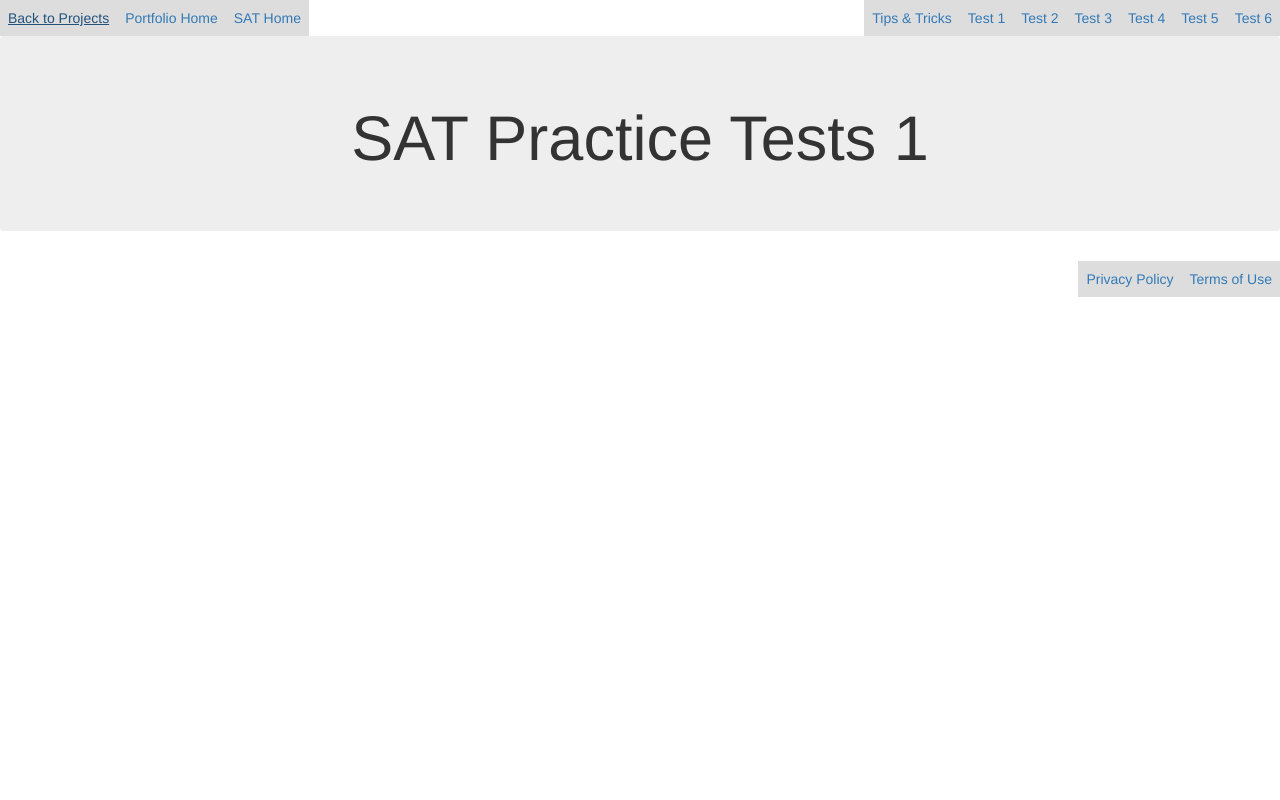
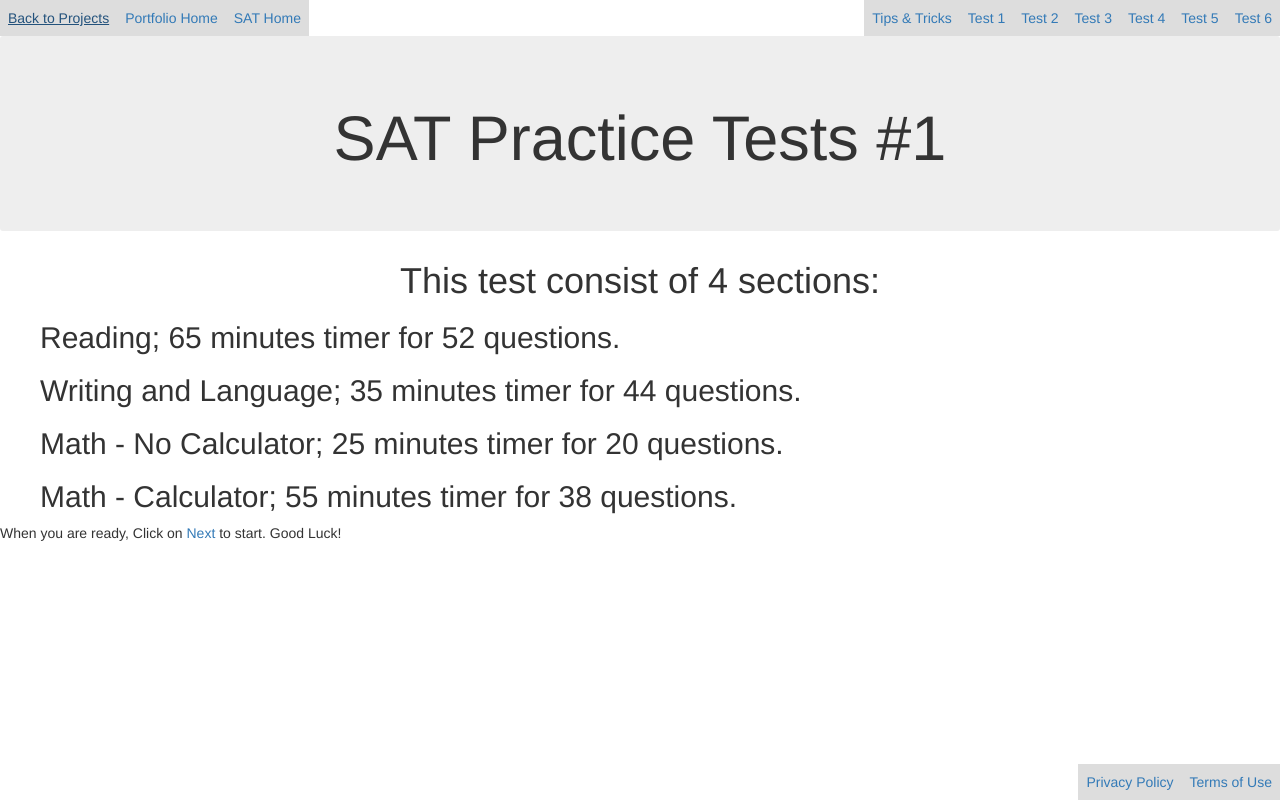
Before and after one commit to RemeoLong/Portfolio, a Django app: a page that uses SAT/templates/SATbase.html in a window 1280 px wide. Run offline with Django 3.2, Linux system fonts and the light colour scheme; some libraries are stand-ins or nearby versions.

Commit message:
test1 and base html changes

```diff
--- a/SAT/templates/SATbase.html
+++ b/SAT/templates/SATbase.html
@@ -1,8 +1,10 @@
+{% load static %}
 <!DOCTYPE html>
 <html lang="en">
 <head>
     <meta charset="UTF-8">
     <meta name="viewport" content="width=device-width, initial-scale=1">
+    <link rel="stylesheet" href="{% static 'css/SATstyle.css' %}">
     <link rel="stylesheet" href="https://maxcdn.bootstrapcdn.com/bootstrap/4.5.2/css/bootstrap.min.css">
     <link rel="stylesheet" href="https://cdnjs.cloudflare.com/ajax/libs/font-awesome/4.7.0/css/font-awesome.min.css">
     <link rel="stylesheet" href="//maxcdn.bootstrapcdn.com/bootstrap/3.2.0/css/bootstrap.min.css">
@@ -13,11 +15,6 @@
     <script src="https://maxcdn.bootstrapcdn.com/bootstrap/4.5.2/js/bootstrap.min.js"></script>
 
 <style>
-div.ex1 {
-  width: 1000px;
-  margin: auto;
-}
-
 ul {
   list-style-type: none;
   margin: 0;
@@ -54,24 +51,28 @@ li2 a {
 <ul>
   <li><a href="https://remeolong.pythonanywhere.com/Projects">Back to Projects</a></li>
   <li><a href="https://remeolong.pythonanywhere.com">Portfolio Home</a></li>
-  <li><a href="home">SAT Home</a></li>
-
-  <li2><a href="practice_test_6">Test 6</a></li2>
-  <li2><a href="practice_test_5">Test 5</a></li2>
-  <li2><a href="practice_test_4">Test 4</a></li2>
-  <li2><a href="practice_test_3">Test 3</a></li2>
-  <li2><a href="practice_test_2">Test 2</a></li2>
-  <li2><a href="practice_test_1">Test 1</a></li2>
-  <li2><a href="tips">Tips & Tricks</a></li2>
+  <li><a href="https://remeolong.pythonanywhere.com/SAT/home">SAT Home</a></li>
+  <li2><a href="https://remeolong.pythonanywhere.com/SAT/practice_test_6">Test 6</a></li2>
+  <li2><a href="https://remeolong.pythonanywhere.com/SAT/practice_test_5">Test 5</a></li2>
+  <li2><a href="https://remeolong.pythonanywhere.com/SAT/practice_test_4">Test 4</a></li2>
+  <li2><a href="https://remeolong.pythonanywhere.com/SAT/practice_test_3">Test 3</a></li2>
+  <li2><a href="https://remeolong.pythonanywhere.com/SAT/practice_test_2">Test 2</a></li2>
+  <li2><a href="https://remeolong.pythonanywhere.com/SAT/practice_test_1">Test 1</a></li2>
+  <li2><a href="https://remeolong.pythonanywhere.com/SAT/tips">Tips & Tricks</a></li2>
 </ul>
 
 {% block body %}
 {% endblock %}
 </body>
+<br>
 <footer>
+   <div class="footer" style="margin-bottom:0">
     <ul>
   <li2><a href="terms">Terms of Use</a></li2>
   <li2><a href="policy">Privacy Policy</a></li2>
+{% block foot %}
+{% endblock %}
       </ul>
+   </div>
 </footer>
 </html>
--- a/SAT/templates/index/test1.html
+++ b/SAT/templates/index/test1.html
@@ -5,10 +5,23 @@
 <title>Test 1</title>
 {% endblock %}
 
-
 {% block body %}
 <div class="jumbotron text-center">
-  <h1>SAT Practice Tests 1</h1>
+  <h1>SAT Practice Tests #1</h1>
 </div>
 
+<div class="ex1">
+
+<h1>This test consist of 4 sections: </h1>
+  <h2>Reading; 65 minutes timer for 52 questions.</h2>
+  <h2>Writing and Language; 35 minutes timer for 44 questions.</h2>
+  <h2>Math - No Calculator; 25 minutes timer for 20 questions.</h2>
+  <h2>Math - Calculator; 55 minutes timer for 38 questions.</h2>
+</div>
+</div>
+
+<p> When you are ready, Click on <a href="http://remeolong.pythonanywhere.com/SAT/tips">Next</a> to start. Good Luck! </p>
+
+
+
 {% endblock %}
--- a/SAT/templates/index/tips.html
+++ b/SAT/templates/index/tips.html
@@ -10,6 +10,7 @@
 <div class="jumbotron text-center">
   <h1>Tips & Tricks</h1>
 </div>
+
 <div class="ex1">
 <h1>What to Expect:</h1>
 <p>The SAT has two major sections: the evidence-based reading and writing section and the math section. The reading and
--- /dev/null
+++ b/static/css/SATstyle.css
@@ -0,0 +1,46 @@
+div.ex1 {
+  width: 1200px;
+  margin: auto;
+}
+
+div.ex2 {
+  width: 1700px;
+  margin: auto;
+}
+
+h1 {
+  font-size: 100px;
+  text-align: center;
+  color: ;
+}
+
+h2 {
+font-size: 100px;
+  text-align: left;
+  color: ;
+}
+
+.footer {
+  position: fixed;
+  left: 0;
+  bottom: 0;
+  width: 100%;
+  text-align: right;
+}
+
+* {
+  box-sizing: border-box;
+}
+
+.column {
+  float: left;
+  width: 50%;
+  padding: 10px;
+  height: 640px; /* Should be removed. Only for demonstration */
+}
+
+.row:after {
+  content: "";
+  display: table;
+  clear: both;
+}
```
Also changed, not shown: SAT/templates/index/details.html (+22 -12 lines), SAT/templates/index/home.html (+2 -9 lines), static/css/style.css (+7 -0 lines).
